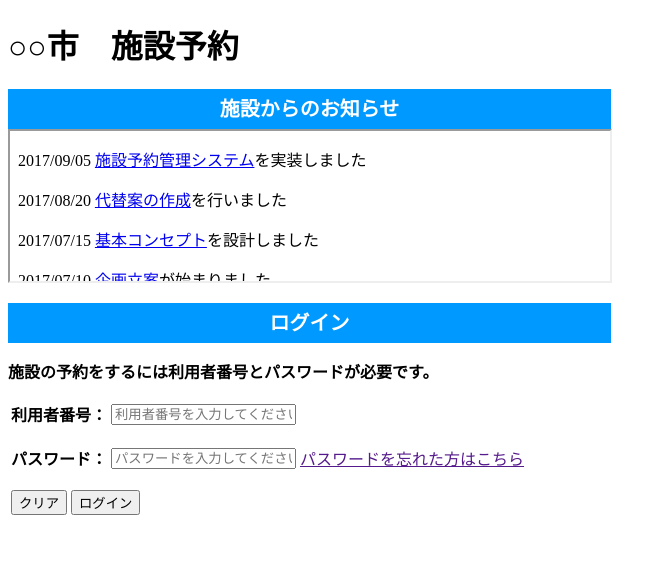
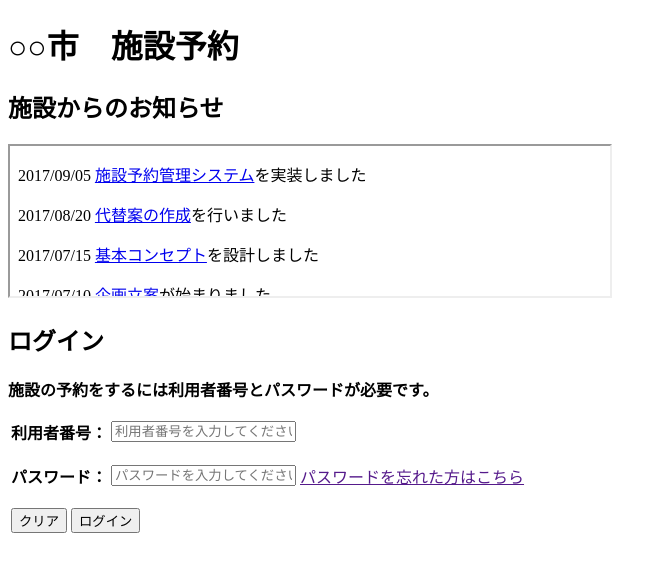
Before and after one commit to yukiafronia/project-C, a PHP site: page /HTMLPage1.html in a window 1280 px wide. Shown: the top 572 px of the page, without its empty margins (0-667 px from the left). Run offline with PHP 8.4, Linux system fonts and the light colour scheme.

Commit message:
css 訂正

```diff
--- a/HTMLPage1.css
+++ b/HTMLPage1.css
@@ -1,5 +1 @@
 @charset "utf-8";
-h2 {
-	padding-bottom: 0px; margin-bottom: 0px;
-	color:#fff; font-size:20px; background:#0099ff; text-align:center; line-height:40px; height:40px; width: 603px;
-}
```
